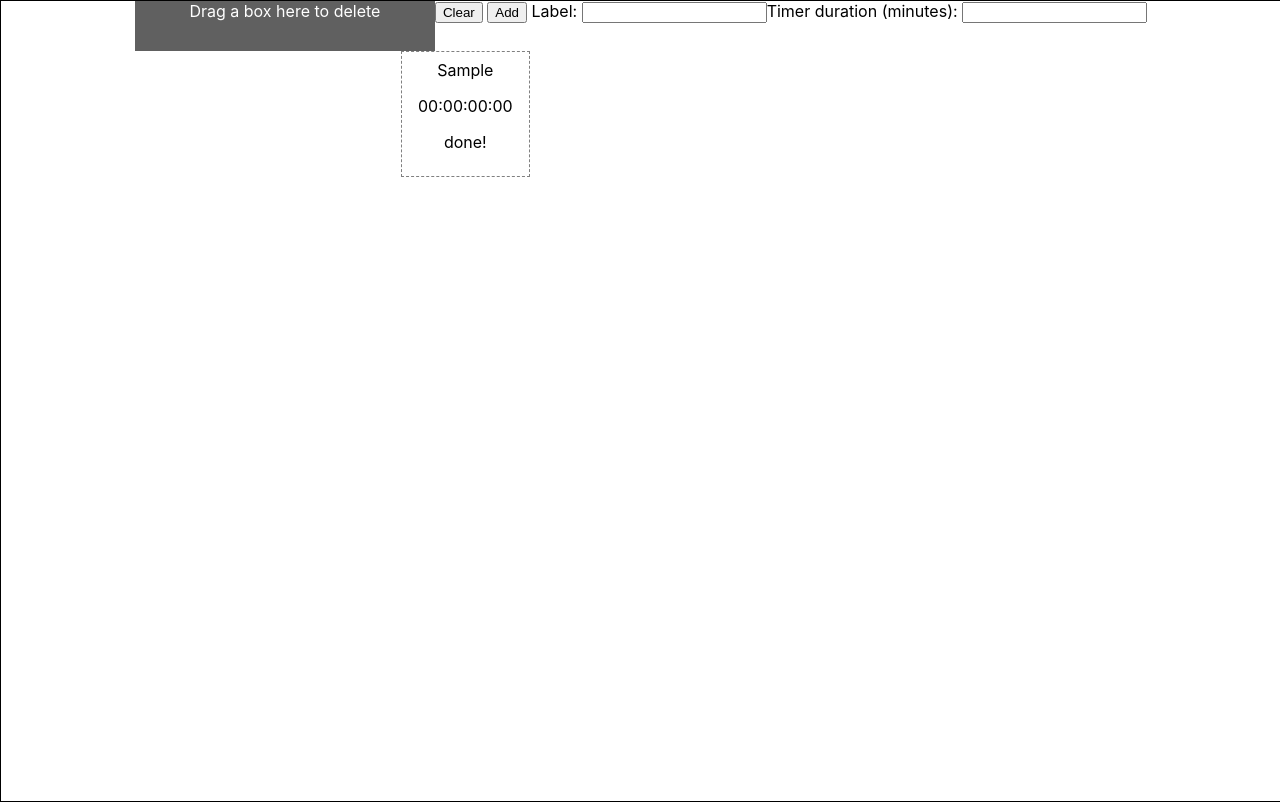
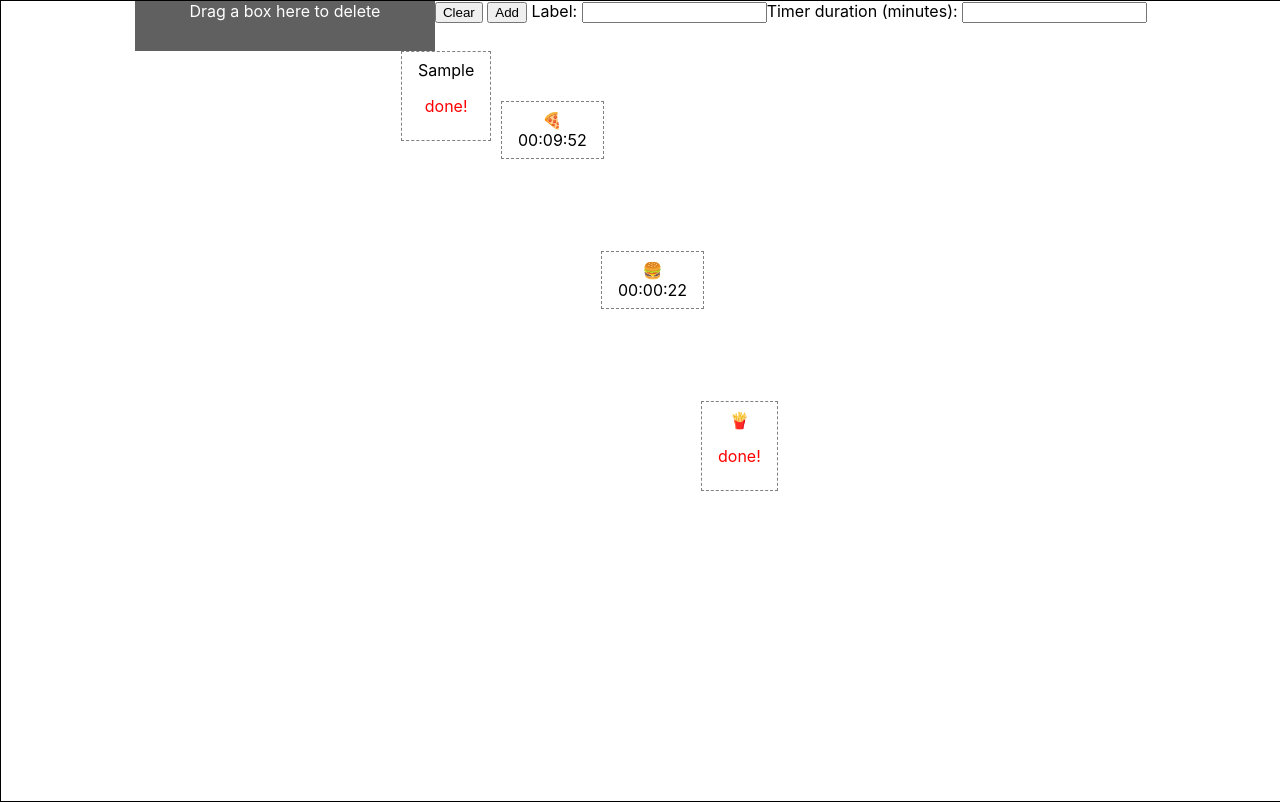
Before and after one commit to sydney-sisco/stream-overlay, a React (Create React App) app: page / in a window 1280 px wide. Both pictures are taken after typing "Sample", "Sample" into the empty fields and a click on the button "Add". Built offline with nearby package versions, Linux system fonts and the light colour scheme; the HTML template or start-up script is replaced by a standard one.

Commit message:
we have styling for finished timers and some starter timers

```diff
--- a/src/Box.js
+++ b/src/Box.js
@@ -9,6 +9,10 @@ const style = {
   backgroundColor: 'white',
   padding: '0.5rem 1rem',
   cursor: 'move',
+}
+
+const doneStyle = {
+  color: 'red',
 }
 
 export const Box = ({ id, left, top, timerDuration, clear, children }) => {
@@ -39,10 +43,10 @@ export const Box = ({ id, left, top, timerDuration, clear, children }) => {
     if (timerDuration) {
       setCountdown(
         <Countdown key={id} date={Date.now() + timerDuration * 60 * 1000} daysInHours >
-          <>
-            <p>00:00:00:00</p>
+          <div style={doneStyle}>
+            {/* <p>00:00:00:00</p> */}
             <p>done!</p>
-          </>
+          </div>
         </Countdown>
       );
     }
--- a/src/Container.js
+++ b/src/Container.js
@@ -23,7 +23,26 @@ export const Container = () => {
   const [timerDuration, setTimerDuration] = useState('');
 
   // array of timers/labels
-  const [boxes, setBoxes] = useState({})
+  const [boxes, setBoxes] = useState({
+    '🍕': {
+      top: 100,
+      left: 500,
+      title: '🍕',
+      timerDuration: 10
+    },
+    '🍔': {
+      top: 250,
+      left: 600,
+      title: '🍔',
+      timerDuration: 0.5
+    },
+    '🍟': {
+      top: 400,
+      left: 700,
+      title: '🍟',
+      timerDuration: 0.1
+    },
+  })
 
   const moveBox = useCallback(
     (id, left, top) => {
@@ -106,10 +125,8 @@ export const Container = () => {
             top={top}
             timerDuration={timerDuration}
             clear={(key) => setBoxes((boxes) => {
-              // console.log('boxes', boxes);
               delete boxes[key];
               const newBoxes = { ...boxes };
-              // delete newBoxes[key];
               return newBoxes;
             })}
           >
```
